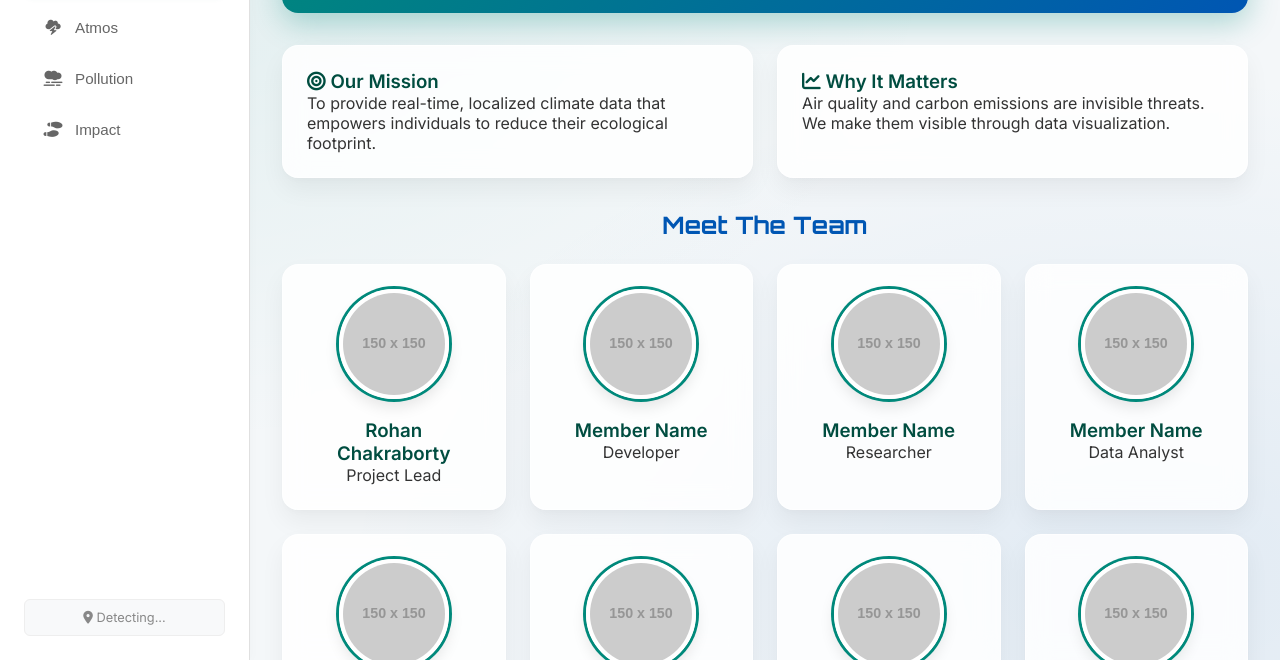
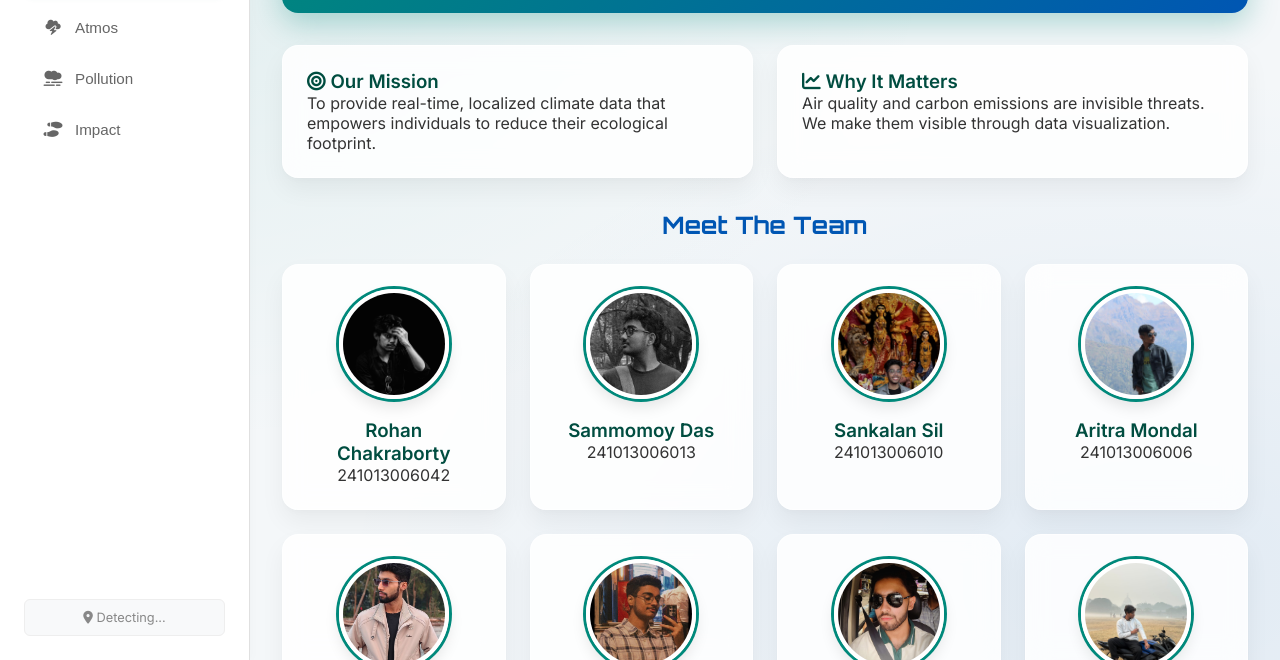
Before and after one commit to MR-IRRESPECTIVE/climate-dashboard, a plain HTML site: page index.html in a window 1280 px wide. Shown: the part 140-800 px from the top of the page. Drawn offline with nearby package versions, Linux system fonts and the light colour scheme; placeholder pictures from the web are drawn by us.

Commit message:
index file commit

```diff
--- a/index.html
+++ b/index.html
@@ -68,44 +68,44 @@
                 <h2 class="section-title">Meet The Team</h2>
                 <div class="team-grid">
                     <div class="glass-card team-card">
-                        <img src="https://via.placeholder.com/150" alt="Member Photo" class="team-photo">
+                        <img src="rohan.jpeg" alt="Rohan" class="team-photo">
                         <h3>Rohan Chakraborty</h3>
-                        <p>Project Lead</p>
+                        <p>241013006042</p>
                     </div>
                     <div class="glass-card team-card">
-                        <img src="https://via.placeholder.com/150" alt="Member Photo" class="team-photo">
-                        <h3>Member Name</h3>
-                        <p>Developer</p>
+                        <img src="sammo.jpeg" alt="sammo" class="team-photo">
+                        <h3>Sammomoy Das</h3>
+                        <p>241013006013</p>
                     </div>
                     <div class="glass-card team-card">
-                        <img src="https://via.placeholder.com/150" alt="Member Photo" class="team-photo">
-                        <h3>Member Name</h3>
-                        <p>Researcher</p>
+                        <img src="sankalan.jpeg" alt="sankalan" class="team-photo">
+                        <h3>Sankalan Sil</h3>
+                        <p>241013006010</p>
                     </div>
                     <div class="glass-card team-card">
-                        <img src="https://via.placeholder.com/150" alt="Member Photo" class="team-photo">
-                        <h3>Member Name</h3>
-                        <p>Data Analyst</p>
+                        <img src="aritra.jpeg" alt="aritra" class="team-photo">
+                        <h3>Aritra Mondal</h3>
+                        <p>241013006006</p>
                     </div>
                     <div class="glass-card team-card">
-                        <img src="https://via.placeholder.com/150" alt="Member Photo" class="team-photo">
-                        <h3>Member Name</h3>
-                        <p>UI Designer</p>
+                        <img src="rohanm.jpeg" alt="Rohan Mandal" class="team-photo">
+                        <h3>Rohan Mandal</h3>
+                        <p>241013006002</p>
                     </div>
                     <div class="glass-card team-card">
-                        <img src="https://via.placeholder.com/150" alt="Member Photo" class="team-photo">
-                        <h3>Member Name</h3>
-                        <p>Content Writer</p>
+                        <img src="himanish.jpeg" alt="himanish" class="team-photo">
+                        <h3>Himanish Bannerjee</h3>
+                        <p>241013006051</p>
                     </div>
                     <div class="glass-card team-card">
-                        <img src="https://via.placeholder.com/150" alt="Member Photo" class="team-photo">
-                        <h3>Member Name</h3>
-                        <p>Tester</p>
+                        <img src="taanish.jpeg" alt="taanish" class="team-photo">
+                        <h3>Taanish Lahiri</h3>
+                        <p>D241013006048</p>
                     </div>
                     <div class="glass-card team-card">
-                        <img src="https://via.placeholder.com/150" alt="Member Photo" class="team-photo">
-                        <h3>Member Name</h3>
-                        <p>Support</p>
+                        <img src="agnibha.jpeg" alt="agnibha" class="team-photo">
+                        <h3>Agnibha Sarkar</h3>
+                        <p>241013006052</p>
                     </div>
                 </div>
             </section>
```
